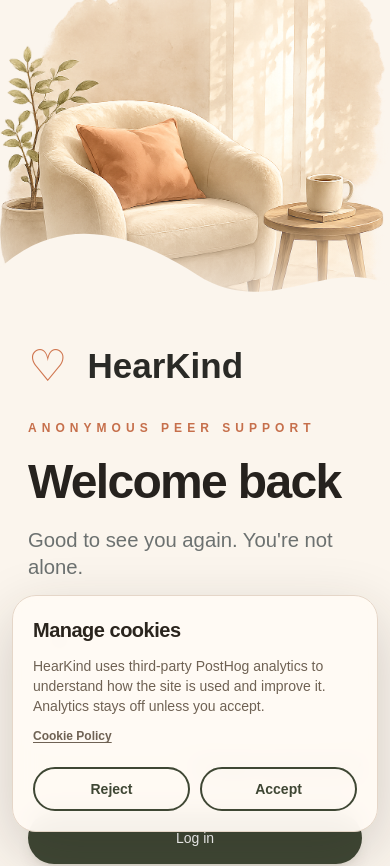
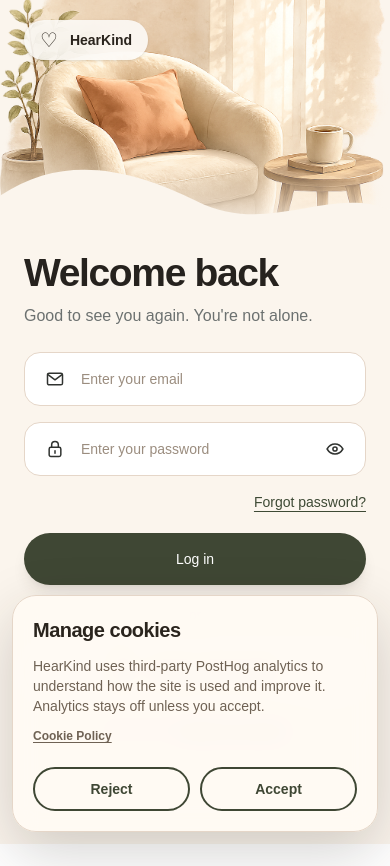
Before and after one commit to elegiya/hearkind, a Next.js app in the folder apps/web/: page /login in a window 390 px wide. Shown: the top 866 px of the page. After the commit the page ends 844 px from the top, so only its background shows below. Built offline with nearby package versions, Linux system fonts and the light colour scheme.

Commit message:
Update mobile layouts for login page

```diff
--- a/apps/web/app/login/LoginFormPanel.tsx
+++ b/apps/web/app/login/LoginFormPanel.tsx
@@ -4,7 +4,6 @@
 import { FormEvent, useState } from "react";
 import { useRouter } from "next/navigation";
 
-import BrandLogo from "@/components/BrandLogo";
 import { createClient } from "@/lib/supabase/client";
 
 import { EyeIcon, GoogleIcon, LockIcon, MailIcon } from "./LoginIcons";
@@ -92,11 +91,6 @@
 
       <div className="form-content">
         <div className="form-card">
-          <div className="mobile-brand">
-            <BrandLogo href="/" variant="plain" size="medium" />
-          </div>
-          <p className="mobile-eyebrow">Anonymous peer support</p>
-
           <header className="form-header">
             <h2>Welcome back</h2>
             <p>
--- a/apps/web/app/login/login-page.css
+++ b/apps/web/app/login/login-page.css
@@ -68,7 +68,7 @@
 .illustration
   img {
   object-fit: cover;
-  object-position: 64% 62%;
+  object-position: 72% 62%;
 
   transform: scale(1.015);
 }
@@ -278,8 +278,6 @@
   );
 }
 
-.mobile-brand,
-.mobile-eyebrow,
 .mobile-copy {
   display: none;
 }
@@ -702,7 +700,7 @@
 
     width: 100%;
     min-height: 0;
-    height: clamp(280px, 38svh, 390px);
+    height: clamp(210px, 28svh, 260px);
 
     clip-path: none;
     -webkit-clip-path: none;
@@ -710,10 +708,15 @@
   }
 
   .visual-background,
-  .brand-shell,
   .visual-copy,
   .login-trust-badge {
     display: none;
+  }
+
+  .brand-shell {
+    top: 20px;
+
+    display: block;
   }
 
   .illustration {
@@ -759,7 +762,7 @@
 
     min-height: auto;
     margin-left: 0;
-    margin-top: -92px;
+    margin-top: -70px;
     overflow: visible;
   }
 
@@ -770,7 +773,7 @@
     display: block;
 
     width: 100%;
-    height: 104px;
+    height: 80px;
     margin-bottom: -1px;
 
     color: #fbf5ed;
@@ -783,7 +786,7 @@
 
     overflow: visible;
 
-    padding: 18px 34px 40px;
+    padding: 10px 24px 32px;
 
     background: #fbf5ed;
   }
@@ -801,42 +804,6 @@
     transform: none;
   }
 
-  .mobile-brand {
-    display: flex;
-
-    margin-bottom: 34px;
-  }
-
-  .mobile-brand a {
-    gap: 20px;
-    height: auto;
-    padding: 0;
-  }
-
-  .mobile-brand a span:first-child {
-    color: #cf744d;
-    font-size: 44px;
-  }
-
-  .mobile-brand a span:last-child {
-    color: #2a2a26;
-    font-size: 35px;
-    font-weight: 650;
-  }
-
-  .mobile-eyebrow {
-    display: block;
-
-    margin: 0 0 24px;
-
-    color: #c66f4b;
-    font-size: 12px;
-    font-weight: 700;
-    line-height: 1;
-    letter-spacing: 0.42em;
-    text-transform: uppercase;
-  }
-
   .desktop-copy {
     display: none;
   }
@@ -846,31 +813,23 @@
   }
 
   .form-header {
-    margin-bottom: 32px;
+    margin-bottom: 24px;
   }
 
   .form-header h2 {
-    margin-bottom: 22px;
+    margin-bottom: 12px;
 
     color: #26221e;
-    font-size: clamp(
-      48px,
-      12vw,
-      64px
-    );
+    font-size: clamp(38px, 10vw, 44px);
     font-weight: 650;
-    line-height: 0.98;
+    line-height: 1;
     letter-spacing: -0.035em;
   }
 
   .form-header p {
     color: #6c7170;
-    font-size: clamp(
-      19px,
-      5.2vw,
-      28px
-    );
-    line-height: 1.35;
+    font-size: 16px;
+    line-height: 1.5;
   }
 
   .field-group {
@@ -919,11 +878,11 @@
   }
 
   .forgot-password {
-    margin-top: 6px;
-    margin-bottom: 30px;
+    margin-top: 4px;
+    margin-bottom: 20px;
 
-    font-size: 19px;
-    font-weight: 650;
+    font-size: 14px;
+    font-weight: 500;
   }
 
   .forgot-password a,
@@ -954,13 +913,13 @@
   }
 
   .separator {
-    gap: 28px;
+    gap: 16px;
 
-    margin: 26px 0;
+    margin: 20px 0;
 
     color: #70726f;
-    font-size: 20px;
-    font-weight: 600;
+    font-size: 14px;
+    font-weight: 500;
   }
 
   .google-button {
@@ -990,10 +949,10 @@
   }
 
   .signup-copy {
-    margin-top: 28px;
+    margin-top: 22px;
 
     color: #777b79;
-    font-size: 20px;
+    font-size: 14px;
     line-height: 1.35;
   }
 
@@ -1003,23 +962,15 @@
   max-width: 480px
 ) {
   .form-content {
-    padding: 12px 28px 36px;
+    padding: 8px 24px 30px;
   }
 
   .form-header h2 {
-    font-size: clamp(
-      48px,
-      12vw,
-      64px
-    );
+    font-size: clamp(38px, 10vw, 44px);
   }
 
   .form-header p {
-    font-size: clamp(
-      19px,
-      5.2vw,
-      28px
-    );
+    font-size: 16px;
   }
 
   .input-shell {
@@ -1043,7 +994,7 @@
   }
 
   .signup-copy {
-    font-size: 20px;
+    font-size: 14px;
   }
 
 }
```
